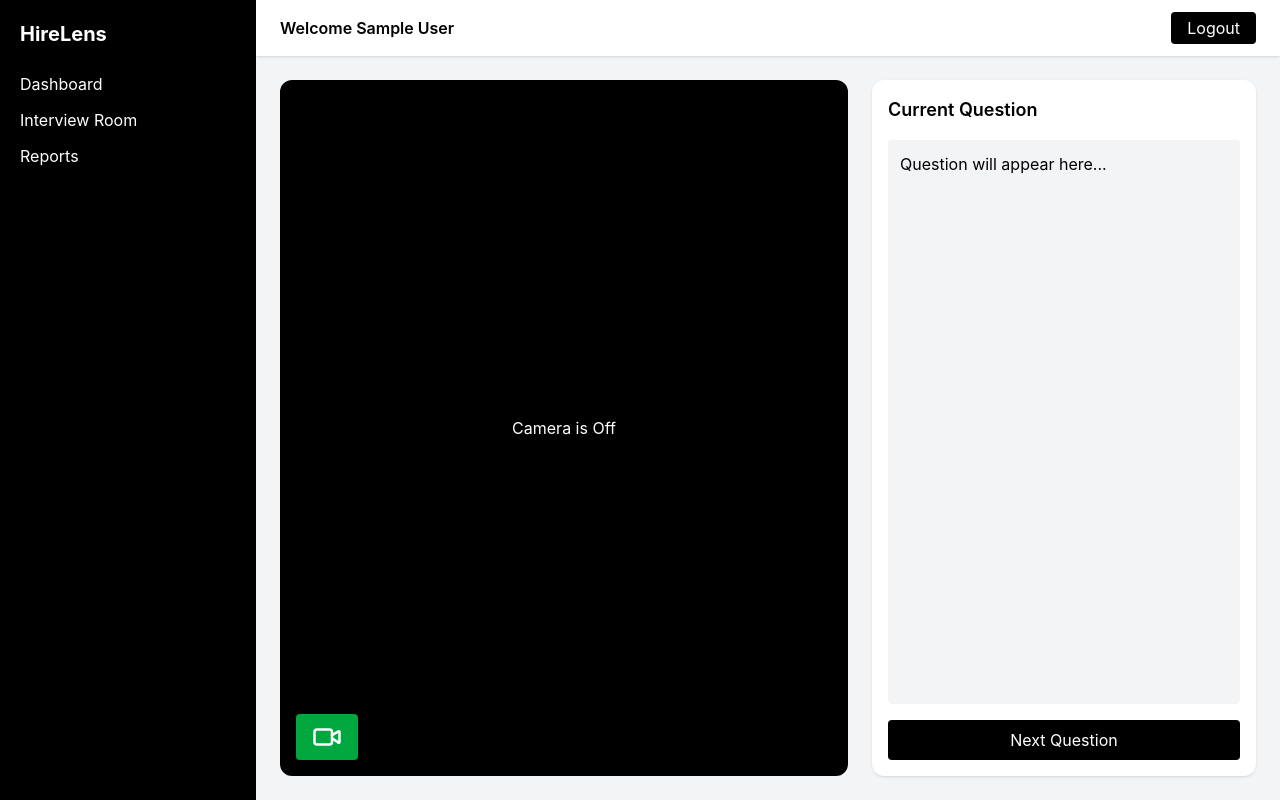
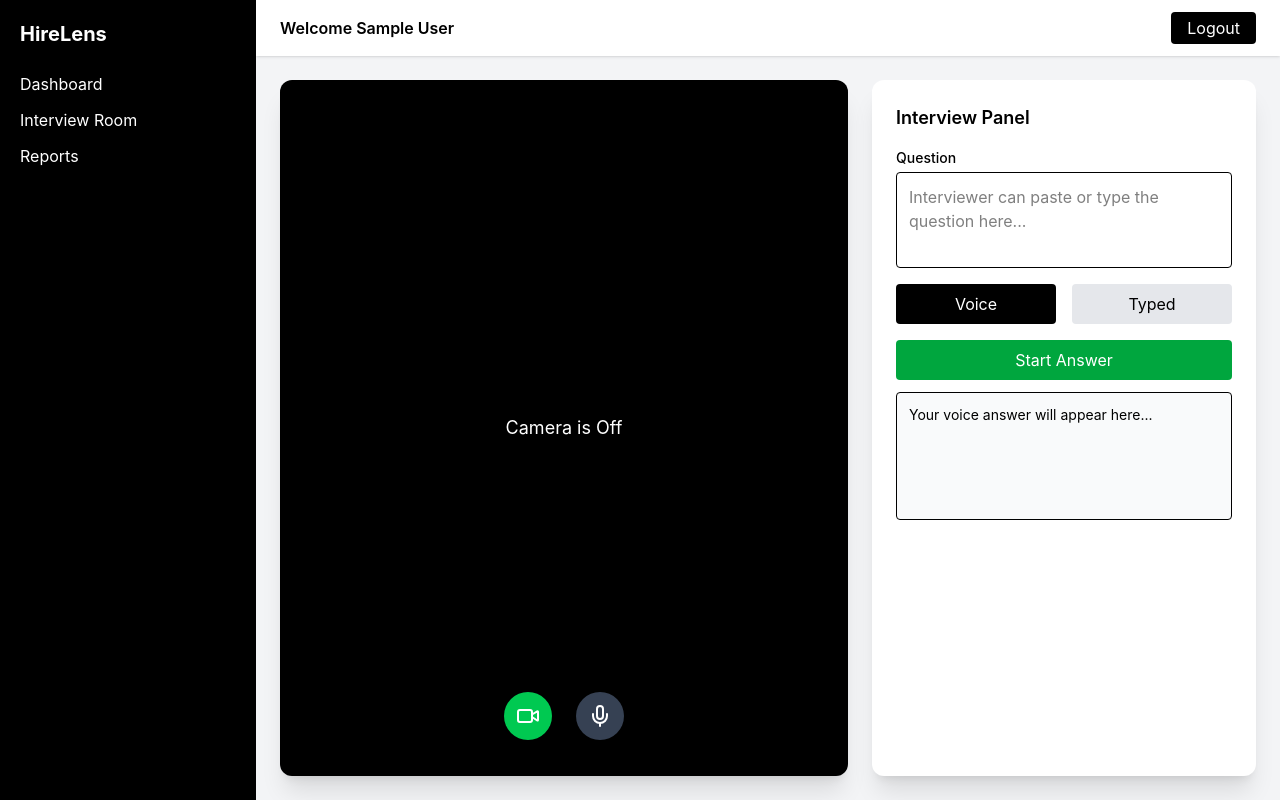
Before and after one commit to Choudhary-Sahil099/HIRELEN, a React (Vite) app in the folder Frontend/: page /interview in a window 1280 px wide. Built offline with nearby package versions, Linux system fonts and the light colour scheme; sample sign-in values are in the browser's storage.

Commit message:
Setup of the speech recognition

```diff
--- a/Frontend/src/pages/interview/interviewRoom.tsx
+++ b/Frontend/src/pages/interview/interviewRoom.tsx
@@ -1,101 +1,241 @@
 import { useEffect, useRef, useState } from "react";
 import DashboardLayout from "../../components/layouts/DashboardLayout";
-import { VideoOff, Video } from 'lucide-react';
+import { Video, VideoOff, Mic, MicOff } from "lucide-react";
 
-//  adding the user webcamera view instead of using the webRTC just for the  camera preview
 const InterviewRoom = () => {
   const videoRef = useRef<HTMLVideoElement | null>(null);
-  const [stream, setStream] = useState<MediaStream | null>(null);
+  const streamRef = useRef<MediaStream | null>(null);
+  const recognitionRef = useRef<any>(null);
+
+  const [answerMode, setAnswerMode] = useState<"voice" | "typed">("voice");
   const [isCameraOn, setIsCameraOn] = useState(false);
+  const [isMicOn, setIsMicOn] = useState(true);
+  const [isRecording, setIsRecording] = useState(false);
+  const [transcript, setTranscript] = useState("");
+  const [typedAnswer, setTypedAnswer] = useState("");
+  const [question, setQuestion] = useState("");
 
+  // Start Camera
   const startCamera = async () => {
     try {
+      if (streamRef.current) return;
+
       const mediaStream = await navigator.mediaDevices.getUserMedia({
         video: true,
         audio: true,
       });
 
+      streamRef.current = mediaStream;
+
       if (videoRef.current) {
         videoRef.current.srcObject = mediaStream;
+        await videoRef.current.play();
       }
 
-      setStream(mediaStream);
       setIsCameraOn(true);
+      setIsMicOn(true);
     } catch (error) {
-      console.error("Error accessing camera:", error);
+      console.error("Camera error:", error);
     }
   };
 
+  // stop Camera
   const stopCamera = () => {
-    if (stream) {
-      stream.getTracks().forEach((track) => track.stop());
-      setStream(null);
-      setIsCameraOn(false);
+    if (streamRef.current) {
+      streamRef.current.getTracks().forEach((track) => track.stop());
+      streamRef.current = null;
 
       if (videoRef.current) {
         videoRef.current.srcObject = null;
       }
+
+      setIsCameraOn(false);
+      setIsMicOn(false);
     }
   };
+
+  // Toggle Mic
+  const toggleMic = () => {
+    if (!streamRef.current) return;
+
+    streamRef.current.getAudioTracks().forEach((track) => {
+      track.enabled = !track.enabled;
+    });
+
+    setIsMicOn((prev) => !prev);
+  };
+
+  //Setup Speech Recognition
+  useEffect(() => {
+    const SpeechRecognition =
+      (window as any).SpeechRecognition ||
+      (window as any).webkitSpeechRecognition;
+
+    if (!SpeechRecognition) return;
+
+    const recognition = new SpeechRecognition();
+    recognition.continuous = true;
+    recognition.interimResults = true;
+    recognition.lang = "en-US";
+
+    recognition.onresult = (event: any) => {
+      let text = "";
+      for (let i = 0; i < event.results.length; i++) {
+        text += event.results[i][0].transcript;
+      }
+      setTranscript(text);
+    };
+
+    recognitionRef.current = recognition;
+  }, []);
+
+  const startRecording = () => {
+    if (!recognitionRef.current) return;
+    recognitionRef.current.start();
+    setIsRecording(true);
+  };
+
+  const stopRecording = () => {
+    if (!recognitionRef.current) return;
+    recognitionRef.current.stop();
+    setIsRecording(false);
+  };
+
   useEffect(() => {
     return () => {
-      if (stream) {
-        stream.getTracks().forEach((track) => track.stop());
+      if (streamRef.current) {
+        streamRef.current.getTracks().forEach((track) => track.stop());
       }
     };
-  }, [stream]);
+  }, []);
 
   return (
     <DashboardLayout>
       <div className="flex gap-6 h-full">
 
-        {/* this is the vedio section and around this section involves the camera functionality */}
-        <div className="flex-1 bg-black rounded-xl overflow-hidden relative">
-          {isCameraOn ? (
+        {/* VIDEO SECTION */}
+        <div className="flex-1 bg-black rounded-xl overflow-hidden relative shadow-xl">
           <video
             ref={videoRef}
             autoPlay
             playsInline
             muted
-              className="w-full h-full object-cover"
+            className={`w-full h-full object-cover ${
+              !isCameraOn ? "hidden" : ""
+            }`}
           />
-          ) : (
-            <div className="flex items-center justify-center h-full text-white">
+
+          {!isCameraOn && (
+            <div className="absolute inset-0 flex items-center justify-center text-white text-lg">
               Camera is Off
             </div>
           )}
 
-          <div className="absolute bottom-4 left-4 flex gap-3">
+          <div className="absolute bottom-6 left-1/2 -translate-x-1/2 flex gap-6 bg-black/60 backdrop-blur-md px-6 py-3 rounded-full shadow-lg">
             {!isCameraOn ? (
               <button
                 onClick={startCamera}
-                className="bg-green-600 text-white px-4 py-2 rounded"
+                className="bg-green-500 p-3 rounded-full"
               >
-                <Video size={30}/>
+                <Video size={24} className="text-white" />
               </button>
             ) : (
               <button
                 onClick={stopCamera}
-                className="bg-red-600 text-white px-4 py-2 rounded"
+                className="bg-red-500 p-3 rounded-full"
               >
-                <VideoOff size={30} />
+                <VideoOff size={24} className="text-white" />
               </button>
             )}
+
+            <button
+              onClick={toggleMic}
+              className={`p-3 rounded-full ${
+                isMicOn ? "bg-gray-700" : "bg-red-500"
+              }`}
+            >
+              {isMicOn ? (
+                <Mic size={24} className="text-white" />
+              ) : (
+                <MicOff size={24} className="text-white" />
+              )}
+            </button>
           </div>
         </div>
 
-        <div className="w-96 bg-white rounded-xl shadow p-4 flex flex-col">
-          <h2 className="text-lg font-semibold mb-4">Current Question</h2>
+        {/* INTERVIEW PANEL */}
+        <div className="w-96 bg-white rounded-xl shadow-xl p-6 flex flex-col">
+          <h2 className="text-lg font-semibold mb-4">Interview Panel</h2>
 
-          <div className="flex-1 bg-gray-100 rounded p-3">
-            Question will appear here...
-          </div>
+          {/* Question Input */}
+          <label className="text-sm font-medium mb-1">Question</label>
+          <textarea
+            value={question}
+            onChange={(e) => setQuestion(e.target.value)}
+            placeholder="Interviewer can paste or type the question here..."
+            className="mb-4 p-3 border rounded resize-none h-24"
+          />
 
-          <button className="mt-4 bg-black text-white py-2 rounded">
-            Next Question
+          {/* Mode Toggle */}
+          <div className="flex gap-4 mb-4">
+            <button
+              onClick={() => setAnswerMode("voice")}
+              className={`flex-1 py-2 rounded ${
+                answerMode === "voice"
+                  ? "bg-black text-white"
+                  : "bg-gray-200"
+              }`}
+            >
+              Voice
+            </button>
+
+            <button
+              onClick={() => setAnswerMode("typed")}
+              className={`flex-1 py-2 rounded ${
+                answerMode === "typed"
+                  ? "bg-black text-white"
+                  : "bg-gray-200"
+              }`}
+            >
+              Typed
             </button>
           </div>
 
+          {/* Voice Mode */}
+          {answerMode === "voice" && (
+            <>
+              {!isRecording ? (
+                <button
+                  onClick={startRecording}
+                  className="bg-green-600 text-white py-2 rounded mb-3"
+                >
+                  Start Answer
+                </button>
+              ) : (
+                <button
+                  onClick={stopRecording}
+                  className="bg-red-600 text-white py-2 rounded mb-3"
+                >
+                  Stop Answer
+                </button>
+              )}
+
+              <div className="bg-gray-50 border rounded p-3 text-sm h-32 overflow-y-auto">
+                {transcript || "Your voice answer will appear here..."}
+              </div>
+            </>
+          )}
+
+          {/* Typed Mode */}
+          {answerMode === "typed" && (
+            <textarea
+              value={typedAnswer}
+              onChange={(e) => setTypedAnswer(e.target.value)}
+              placeholder="Candidate can type the answer here..."
+              className="p-3 border rounded resize-none h-40"
+            />
+          )}
+        </div>
       </div>
     </DashboardLayout>
   );
```
Lines whose indentation alone changed are shown as unchanged.
